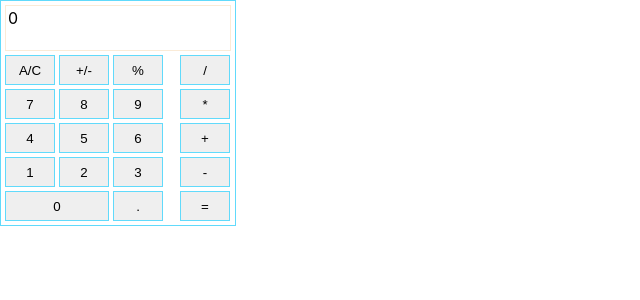
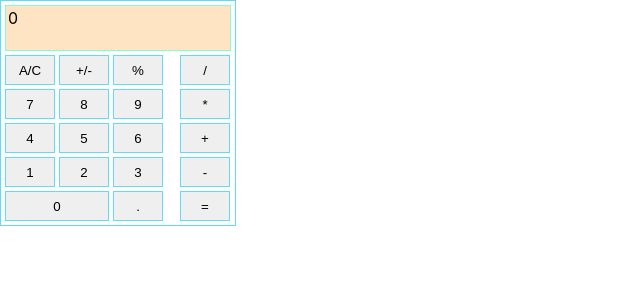
Before and after one commit to oxcow/Calculator, a React (Create React App) app: page / in a window 1280 px wide. Shown: the top 300 px of the page, without its empty margins (0-640 px from the left). Built offline with nearby package versions, Linux system fonts and the light colour scheme.

Commit message:
finish base function

```diff
--- a/src/App.js
+++ b/src/App.js
@@ -1,9 +1,9 @@
 import React from 'react';
-import Calculator from "./components/Calculator";
+import CalculatorBoard from "./components/CalculatorBoard";
 
 function App() {
     return (
-        <Calculator/>
+        <CalculatorBoard/>
     );
 }
 
--- a/src/asserts/css/Calculator.css
+++ b/src/asserts/css/Calculator.css
@@ -11,7 +11,8 @@
     padding: 2px 2px;
     width: 222px;
     height: 40px;
-    border: antiquewhite solid 1px;
+    border: aquamarine solid 1px;
+    background-color: bisque;
 }
 
 .clickBar {
--- /dev/null
+++ b/src/classes/Calculator.js
@@ -0,0 +1,73 @@
+export default class Calculator {
+    constructor() {
+        this.param1 = 0;
+        this.param2 = null;
+        this.operator = null;
+        this.calResult = 0;
+    }
+
+    setParam1 = (val) => {
+        this.param1 = val;
+    }
+
+    setParam2 = (val) => {
+        this.param2 = val;
+    }
+
+    setOperator = (operator) => {
+        if (this.operator != null) {
+            this.param1 = this.calculate();
+        }
+        this.operator = operator;
+    }
+
+    getStates = () => {
+        return [this.param1, this.param2, this.operator];
+    }
+
+    add = () => {
+        this.calResult = this.param1 + this.param2;
+        // [this.param1, this.param2] = [this.calResult, null];
+    }
+
+    sub = () => {
+        this.calResult = this.param1 - this.param2;
+        // [this.param1, this.param2] = [this.calResult, null];
+    }
+
+    multi = () => {
+        this.calResult = this.param1 * this.param2;
+        // [this.param1, this.param2] = [this.calResult, null];
+    }
+
+    div = () => {
+        this.calResult = this.param1 / this.param2;
+        // [this.param1, this.param2] = [this.calResult, null];
+    }
+
+    calculate = () => {
+        // TODO: 单目运算
+        // 二目运算
+        if (this.param2 === null) return this.param1;
+
+        switch (this.operator) {
+            case '/':
+                this.div();
+                break;
+            case '*':
+                this.multi();
+                break;
+            case '+':
+                this.add();
+                break;
+            case '-':
+                this.sub();
+                break;
+            default:
+                console.warn('Operator is null!');
+                return this.param1;
+        }
+        [this.param1, this.param2] = [this.calResult, null];
+        return this.calResult;
+    }
+}
--- a/src/components/Calculator.js
+++ /dev/null
@@ -1,75 +0,0 @@
-import React, {Component} from 'react';
-
-import '../asserts/css/Calculator.css';
-
-class Calculator extends Component {
-    constructor(props) {
-        super(props);
-        this.state = {
-            displayValue: 0,
-            stack: []
-        }
-    }
-
-    inputHandler = (e) => {
-        this.state.stack.push(e.currentTarget.innerHTML);
-        let displayValue = '';
-
-        for (let input of this.state.stack) {
-            displayValue += input;
-        }
-
-        this.setState({displayValue: displayValue})
-    }
-
-    cleanHandler = () => {
-        this.setState({
-            displayValue: '',
-            stack: []
-        });
-    }
-
-    calculateHandler = () => {
-
-    }
-
-    render() {
-        return (
-            <div className='calculator'>
-                <div className='displayBar'>
-                    {this.state.displayValue}
-                </div>
-                <div className='clickBar'>
-                    <div className='basicCalculator'>
-                        <div className='basicBar'>
-                            <span><button>A/C</button></span>
-                            <span><button>+/-</button></span>
-                            <span><button>%</button></span>
-                        </div>
-                        <div className='numberBar'>
-                            {
-                                [7, 8, 9, 4, 5, 6, 1, 2, 3, 0,'.'].map(number => {
-                                    return (<span key={number}>
-                                        <button className={number === 0 ? 'zeroButton' : ''}
-                                                onClick={this.inputHandler}>
-                                            {number}
-                                        </button>
-                                    </span>)
-                                })
-                            }
-                        </div>
-                    </div>
-                    <div className='operateBar'>
-                        <span><button>/</button></span>
-                        <span><button>*</button></span>
-                        <span><button>+</button></span>
-                        <span><button>-</button></span>
-                        <span><button>=</button></span>
-                    </div>
-                </div>
-            </div>
-        );
-    }
-}
-
-export default Calculator
--- /dev/null
+++ b/src/components/CalculatorBoard.js
@@ -0,0 +1,89 @@
+import React, {Component} from 'react';
+import Calculator from '../classes/Calculator';
+
+import '../asserts/css/Calculator.css';
+
+class CalculatorBoard extends Component {
+    constructor(props) {
+        super(props);
+        this.state = {
+            calResult: 0
+        }
+    }
+
+    componentDidMount() {
+        // console.log("did mount");
+        this.calculator = new Calculator();
+    }
+
+    inputNumberHandler = (e) => {
+        // TODO: Decimal point
+        const inputValue = Number(e.currentTarget.innerHTML);
+        const [param1, param2, operator] = this.calculator.getStates();
+        let displayValue = 0;
+        if (operator) {
+            displayValue = param2 * 10 + inputValue;
+            this.calculator.setParam2(displayValue);
+        } else {
+            displayValue = param1 * 10 + inputValue;
+            this.calculator.setParam1(displayValue);
+        }
+        this.setState({calResult: displayValue});
+    }
+
+    inputOperatorHandler = (e) => {
+        this.calculator.setOperator(e.currentTarget.innerHTML);
+        this.calculateHandler()
+    }
+
+    calculateHandler = () => {
+        this.setState({
+            calResult: this.calculator.calculate()
+        })
+    }
+
+    render() {
+        return (
+            <div className='calculator'>
+                <div className='displayBar'>
+                    {this.state.calResult}
+                </div>
+                <div className='clickBar'>
+                    <div className='basicCalculator'>
+                        <div className='basicBar'>
+                            <span><button>A/C</button></span>
+                            <span><button>+/-</button></span>
+                            <span><button>%</button></span>
+                        </div>
+                        <div className='numberBar'>
+                            {
+                                [7, 8, 9, 4, 5, 6, 1, 2, 3, 0, '.'].map(number => {
+                                    return (<span key={number}>
+                                        <button className={number === 0 ? 'zeroButton' : ''}
+                                                onClick={this.inputNumberHandler}>
+                                            {number}
+                                        </button>
+                                    </span>)
+                                })
+                            }
+                        </div>
+                    </div>
+                    <div className='operateBar'>
+                        {
+                            ['/', '*', '+', '-'].map((operator, i) => {
+                                return (
+                                    <span key={i}>
+                                        <button onClick={this.inputOperatorHandler}>{operator}</button>
+                                    </span>
+                                )
+                            })
+                        }
+                        <span><button onClick={this.calculateHandler}>=</button></span>
+                    </div>
+                </div>
+            </div>
+        );
+    }
+}
+
+export default CalculatorBoard
```
